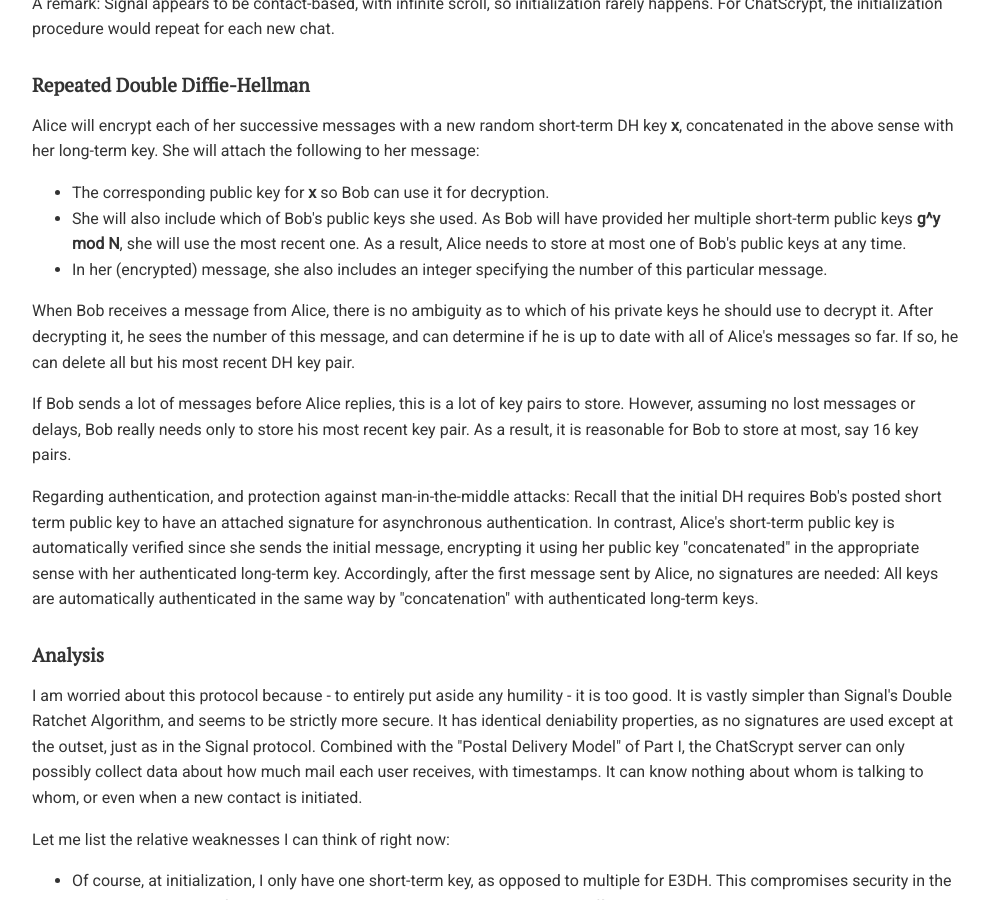
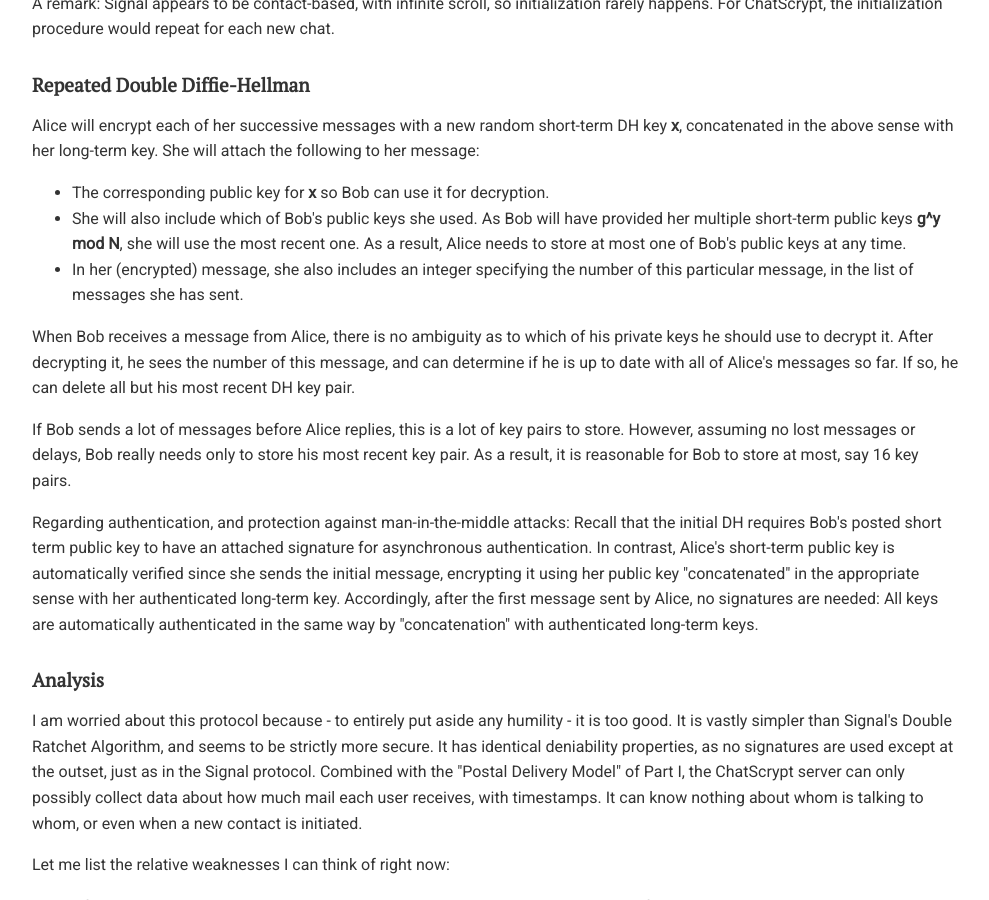
Before and after one commit to chatscrypt/chatscrypt.github.io, a Jekyll site: the page built from _posts/2020-01-21-the-chatscrypt-architecture-part-ii-repeated-triple-diffie-hellman.html, in a window 1280 px wide and 900 px high, scrolled down 746 px. Shown: the whole window, without its empty margins (143-1132 px from the left). Built offline with Jekyll 4.4.1, drawn with Linux system fonts in a browser that asks for light colours; comment, search, counter and statistics services are not loaded.

Commit message:
Update 2020-01-21-the-chatscrypt-architecture-part-ii-repeated-triple-diffie-hellman.html

```diff
--- a/_posts/2020-01-21-the-chatscrypt-architecture-part-ii-repeated-triple-diffie-hellman.html
+++ b/_posts/2020-01-21-the-chatscrypt-architecture-part-ii-repeated-triple-diffie-hellman.html
@@ -39,7 +39,7 @@
 <ul>
   <li> The corresponding public key for <b>x</b> so Bob can use it for decryption.
    <li> She will also include which of Bob's public keys she used. As Bob will have provided her multiple short-term public keys <b>g^y mod N</b>, she will use the most recent one. As a result, Alice needs to store at most one of Bob's public keys at any time.
-<li>In her (encrypted) message, she also includes an integer specifying the number of this particular message.
+<li>In her (encrypted) message, she also includes an integer specifying the number of this particular message, in the list of messages she has sent.
   </ul>
 
 <p>When Bob receives a message from Alice, there is no ambiguity as to which of his private keys he should use to decrypt it. After decrypting it, he sees the number of this message, and can determine if he is up to date with all of Alice's messages so far. If so, he can delete all but his most recent DH key pair.
```
